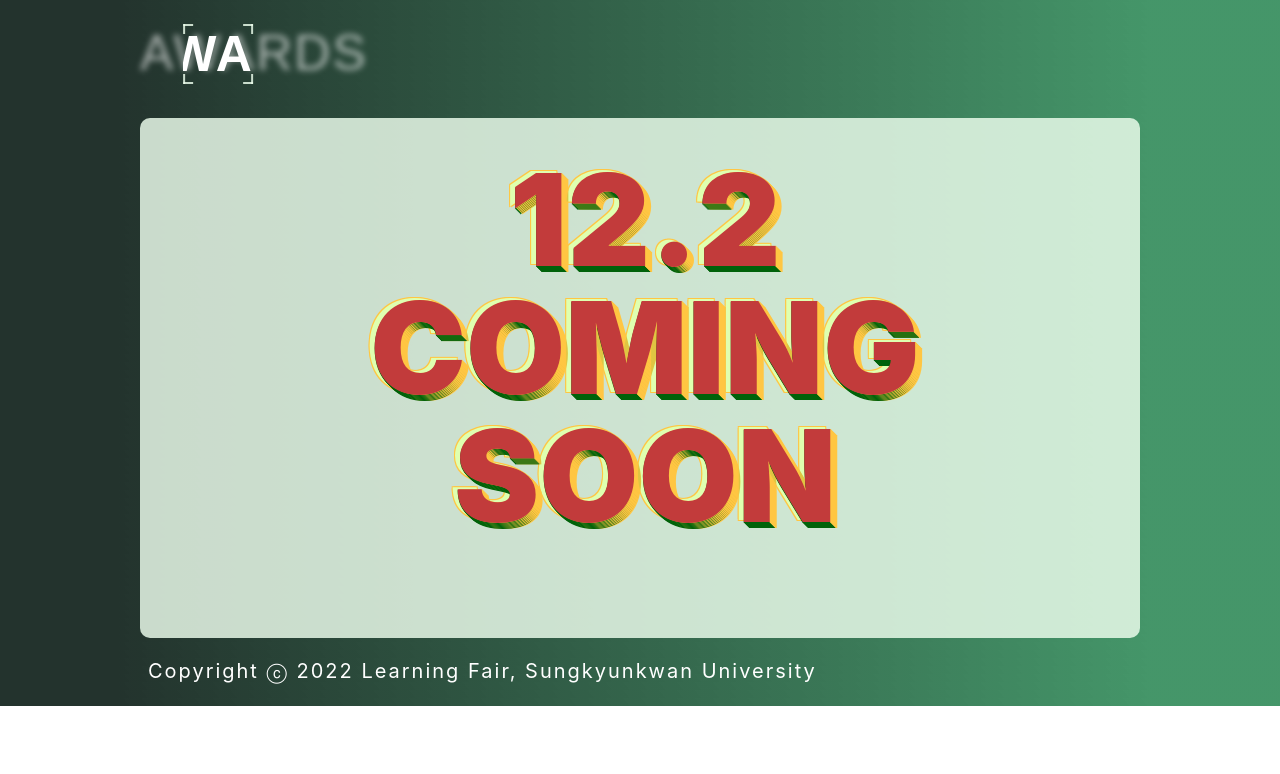
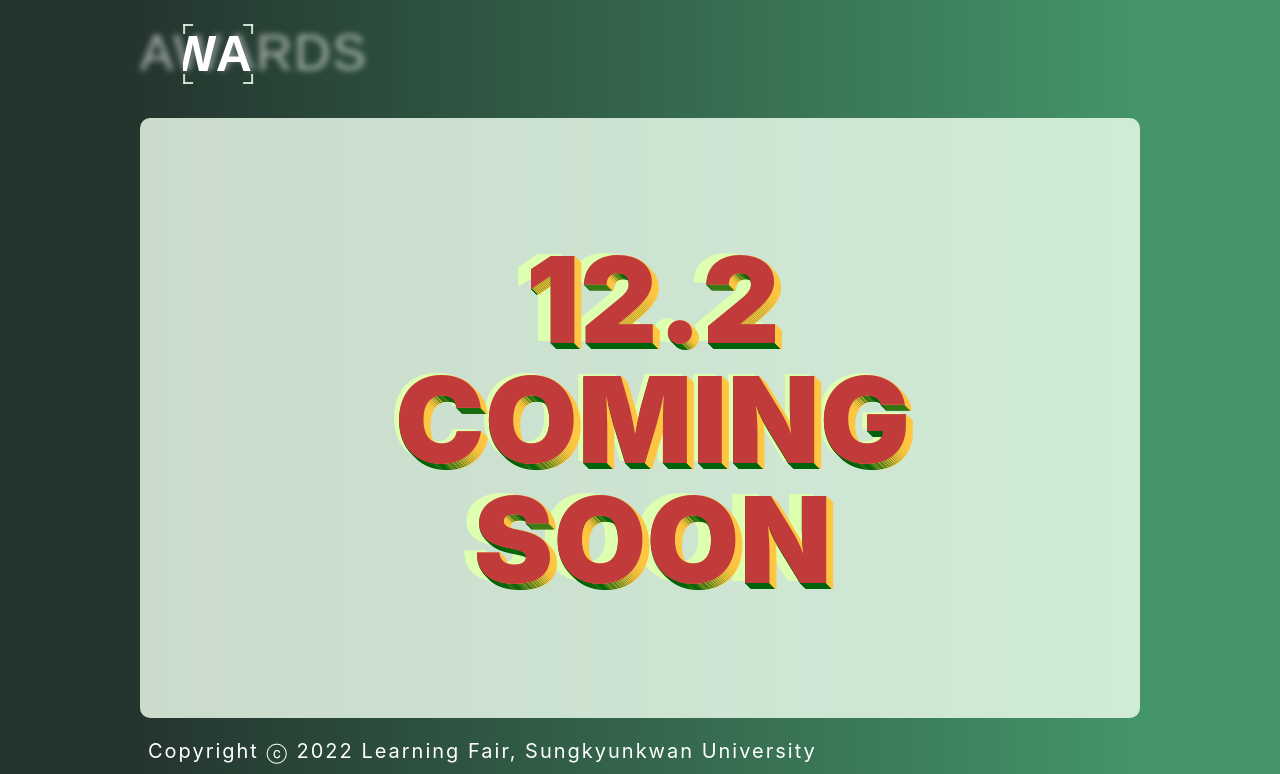
Before and after one commit to AJH0625/learning-fair-main, a React app in the folder client/: page /awards in a window 1280 px wide. Shown: the part 94-868 px from the top of the page. Before the commit the page ends 800 px from the top, so only its background shows below. Built offline with nearby package versions, Linux system fonts and the light colour scheme; some packages are replaced by stand-ins of ours.

Commit message:
fe: edit css

```diff
--- a/client/src/css/Awards.scss
+++ b/client/src/css/Awards.scss
@@ -6,11 +6,9 @@
 .Awards{
     display: grid;
     grid-template-rows: 1fr;
-
     background-color: #edfeedd3;
-    min-height: 65vh;
-    max-height: auto;
-    margin: 10px 0px;
+    height: 600px;
+    // max-height: auto;
     overflow:auto;
     border-radius: 10px;
 }
@@ -26,39 +24,40 @@ $right: #ffc643;
 $bottom:#00620a;
 
 h1 {
-  font-size: 10vw;
-  top: 55%;
+  // font-size: 10vw;
+  font-size: 120px;
+  top: 50%;
   left: 50%;
-  margin: 0;
   transform: translate(-50%, -50%);
   position: absolute;
   font-weight: 900;
+  width: 500px;
 }
 
 .AwardsWrapper {
   // width: 100%;
   // margin: 0 auto;
   // height: 100%;
-
+  position: relative;
   h1 {
     color: $left;
     text-transform: uppercase;
     // width: 100%;
     text-align: center;
-    text-shadow: -1px -1px 0 $right, 1px -1px 0 $right, -1px 1px 0 $right, 1px 1px 0 $right;
+    // text-shadow: -1px -1px 0 $right, 1px -1px 0 $right, -1px 1px 0 $right, 1px 1px 0 $right;
 
     &:after {
       content: attr(data-heading);
       position: absolute;
       left: 0;
       top: 0;
-      z-index: 2;
-      overflow: hidden;
+      // z-index: 2;
+      // overflow: hidden;
       color: $main;
       transform: translate(0.4vw, 0.3vh);
-      mix-blend-mode: darken;
+      // mix-blend-mode: darken;
       // text-align: center;
-      width: 100%;
+      // width: 100%;
       text-shadow: 1px 0px 0px $right, 0px 1px 0px $bottom, 2px 1px 0px $right, 1px 2px 0px $bottom, 3px 2px 0px $right, 2px 3px 0px $bottom, 4px 3px 0px $right, 3px 4px 0px $bottom, 5px 4px 0px $right, 4px 5px 0px $bottom, 6px 5px 0px $right, 5px 6px 0px $bottom, 7px 6px 0px $right;
     }
   }
```
